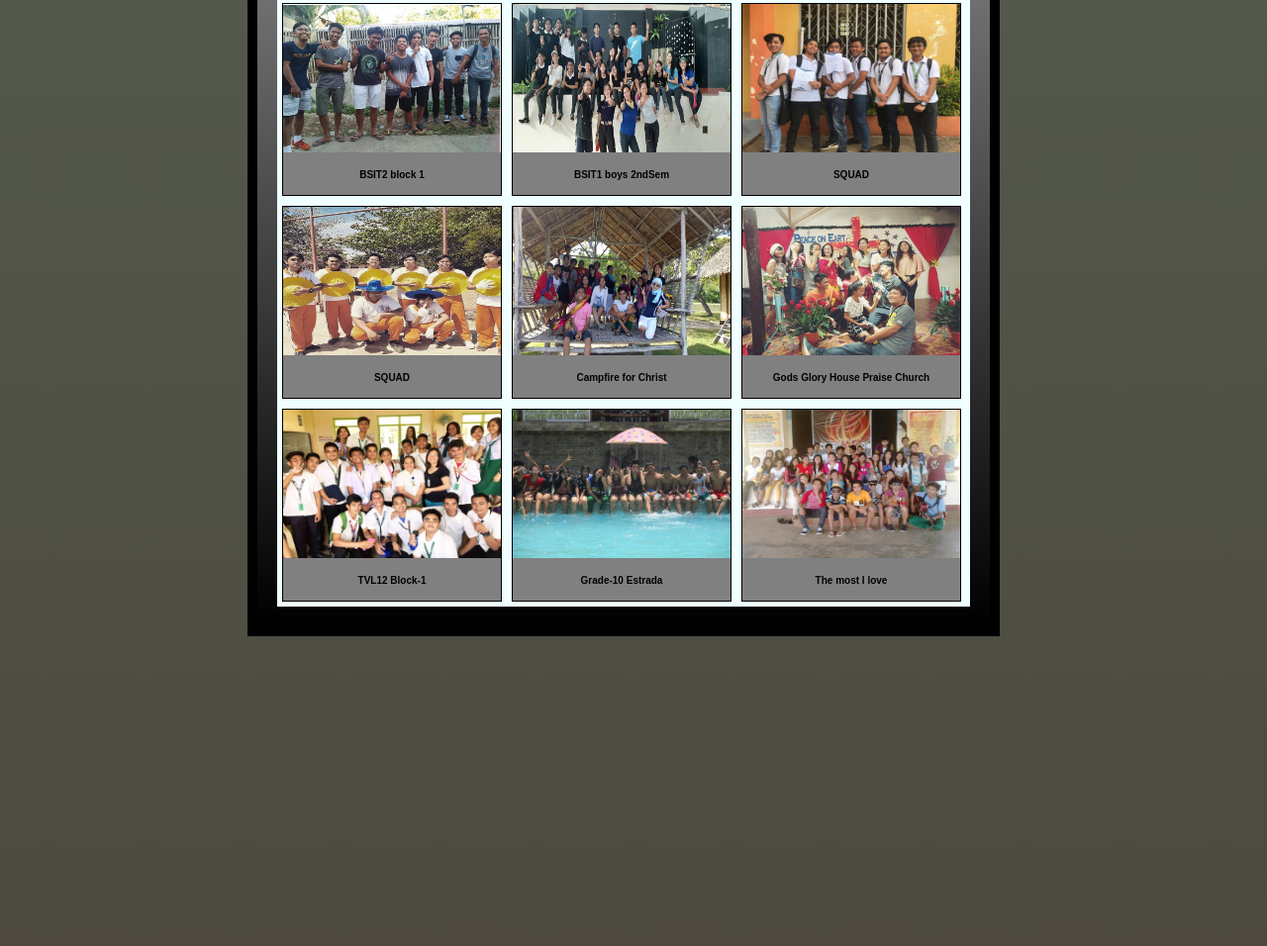
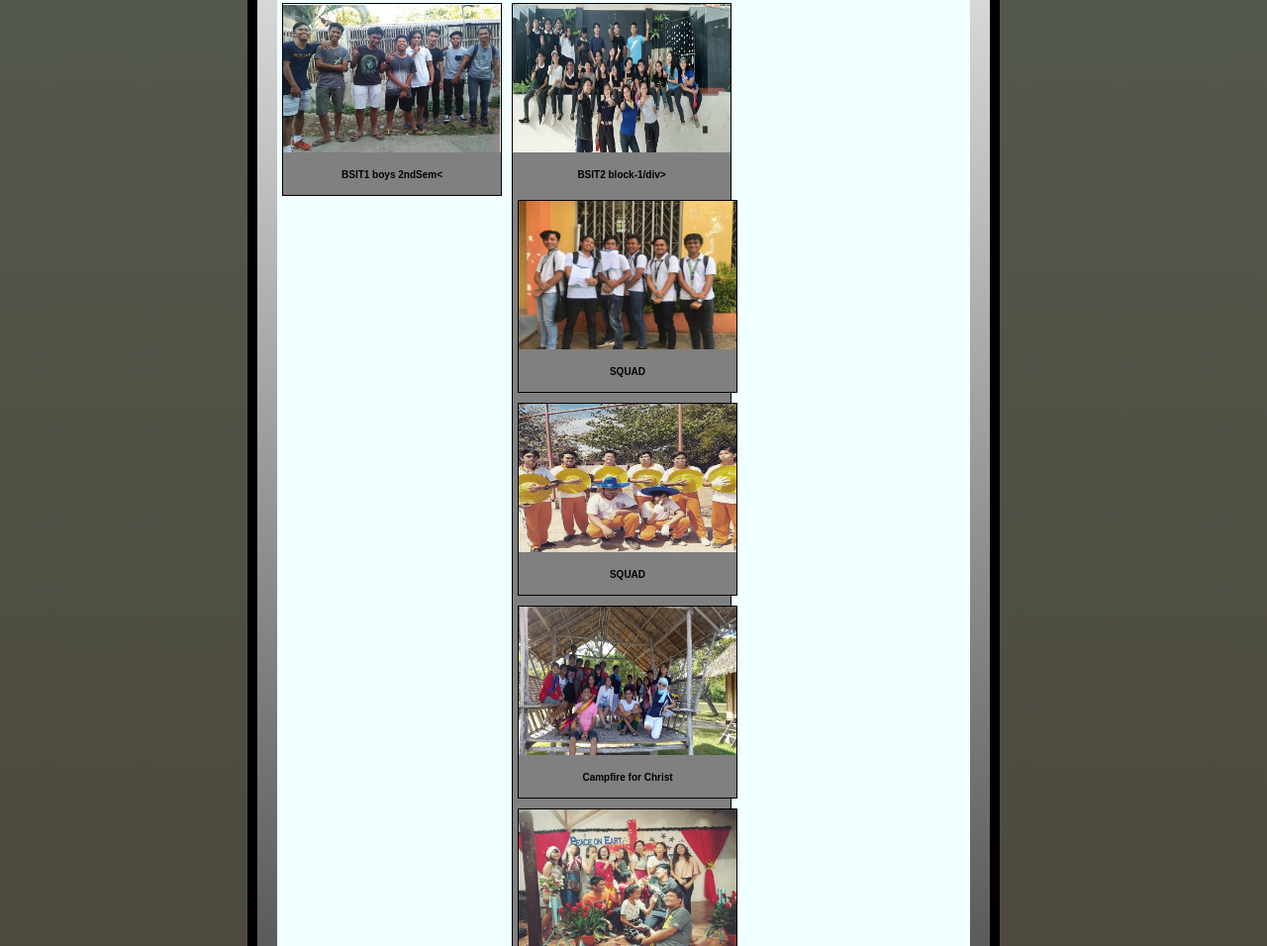
Before and after one commit to ajake011/mahinayallanjake.github.io, a plain HTML site: page index.html in a window 1280 px wide. Shown: the part 2294-3250 px from the top of the page at 99% size. Drawn offline with Linux system fonts and the light colour scheme.

Commit message:
Update index.html

```diff
--- a/index.html
+++ b/index.html
@@ -95,11 +95,11 @@
             </p>
             <div class="imahest">
                 <img src="bsit11.jpg">
-                <div class="descen">BSIT2 block 1</div>
+                <div class="descen">BSIT1 boys 2ndSem<</div>
             </div>
             <div class="imahest">
                 <img src="bsit21.jpg">
-                <div class="descen">BSIT1 boys 2ndSem</div>
+                <div class="descen">BSIT2 block-1/div>
             </div>
             <div class="imahest">
                 <img src="squad.jpg">
```
